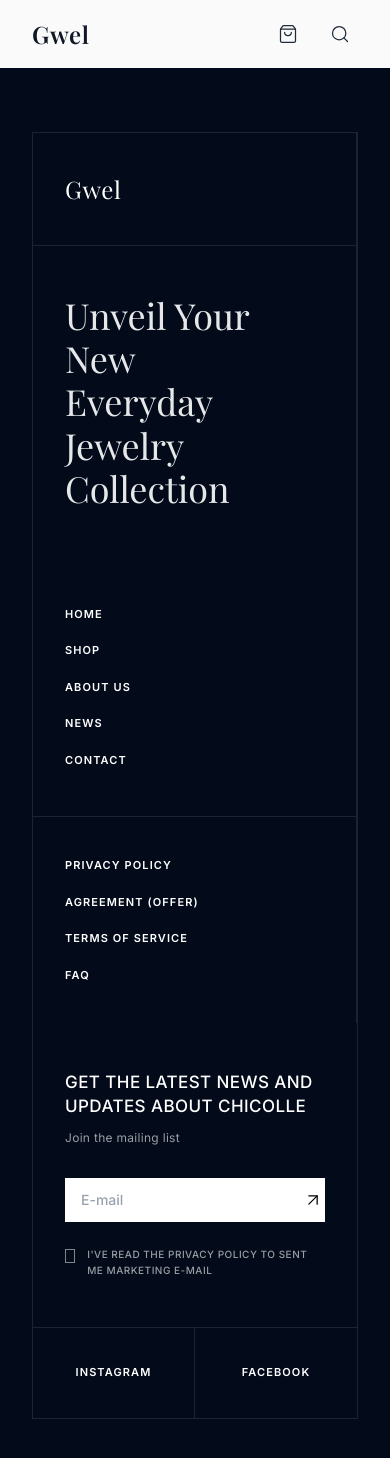
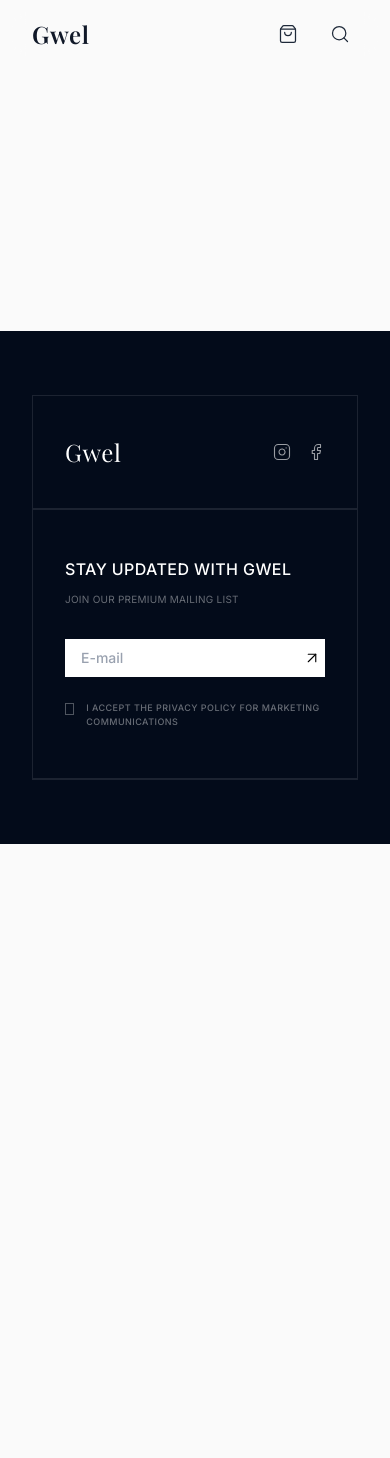
Before and after one commit to ehsaancode/diamondDraft, a React (Vite) app in the folder frontend/: page /shop in a window 390 px wide. Shown: the top 1458 px of the page. After the commit the page ends 844 px from the top, so only its background shows below. Built offline with nearby package versions, Linux system fonts and the light colour scheme.

Commit message:
optimize footer for mobile screen

```diff
--- a/frontend/src/components/home/EditorialSection.jsx
+++ b/frontend/src/components/home/EditorialSection.jsx
@@ -35,7 +35,7 @@ const EditorialSection = () => {
                 style={{ y: imageY }}
                 src={heroModel}
                 alt="Brand Ambassador"
-                className="w-full max-w-2xl h-auto object-contain mix-blend-multiply"
+                className="w-full max-w-2xl h-auto object-contain mix-blend-multiply scale-125"
               />
             </div>
 
@@ -48,30 +48,30 @@ const EditorialSection = () => {
           </div>
 
           {/* Right - Featured Product Card */}
-          <div className="bg-[#E5E5E5] p-12 md:p-16 flex flex-col justify-center min-h-[600px] relative">
-            <div className="max-w-sm ml-auto">
-              <h2 className="text-4xl font-bold mb-2 text-black leading-tight">
+          <div className="bg-[#E5E5E5] p-8 md:p-16 flex flex-col justify-center min-h-[500px] md:min-h-[600px] relative">
+            <div className="max-w-sm mx-auto lg:ml-auto lg:mr-0">
+              <h2 className="text-3xl md:text-4xl font-bold mb-2 text-black leading-tight">
                 {featureProduct.name.split(' ').slice(0, 3).join(' ')} ring
               </h2>
-              <p className="text-sm text-gray-500 mb-12 uppercase tracking-widest font-semibold">18K yellow gold</p>
+              <p className="text-xs md:text-sm text-gray-500 mb-8 md:mb-12 uppercase tracking-widest font-semibold">18K yellow gold</p>
 
-              <div className="w-full aspect-square flex items-center justify-center mb-12">
+              <div className="w-full aspect-square flex items-center justify-center mb-8 md:mb-12">
                 <motion.img
                   whileHover={{ scale: 1.05 }}
                   transition={{ duration: 0.5 }}
                   src={featureProduct.image}
                   alt={featureProduct.name}
-                  className="max-h-[300px] w-auto object-contain mix-blend-multiply drop-shadow-xl"
+                  className="max-h-[250px] md:max-h-[300px] w-auto object-contain mix-blend-multiply drop-shadow-xl"
                 />
               </div>
 
               <div className="flex justify-between items-end">
                 <div>
-                  <p className="text-xs text-gray-400 mb-1 uppercase tracking-tighter">From</p>
-                  <p className="text-3xl font-bold text-black">${featureProduct.price.toLocaleString()}</p>
+                  <p className="text-[10px] text-gray-400 mb-1 uppercase tracking-tighter">From</p>
+                  <p className="text-2xl md:text-3xl font-bold text-black">${featureProduct.price.toLocaleString()}</p>
                 </div>
-                <button className="bg-black text-white p-6 hover:bg-gray-800 transition-colors cursor-pointer group">
-                  <ArrowUpRight size={24} className="group-hover:translate-x-1 group-hover:-translate-y-1 transition-transform" />
+                <button className="bg-black text-white p-5 md:p-6 hover:bg-gray-800 transition-colors cursor-pointer group">
+                  <ArrowUpRight size={20} className="md:w-6 md:h-6 group-hover:translate-x-1 group-hover:-translate-y-1 transition-transform" />
                 </button>
               </div>
             </div>
--- a/frontend/src/components/layout/Footer.jsx
+++ b/frontend/src/components/layout/Footer.jsx
@@ -1,26 +1,35 @@
 import React from 'react';
-import { ArrowUpRight } from 'lucide-react';
+import { ArrowUpRight, Instagram, Facebook } from 'lucide-react';
 
 const Footer = () => {
   return (
     <footer className="bg-[#030b1a] text-white py-16 px-8 flex justify-center w-full">
       <div className="w-full max-w-7xl">
-        <div className="grid grid-cols-1 md:grid-cols-[1.2fr_1fr_1.5fr] border border-white/10">
+        <div className="grid grid-cols-1 md:grid-cols-[1.2fr_1fr_1.5fr] border border-white/10 overflow-hidden">
 
           {/* Left Column */}
-          <div className="border-r border-white/10 flex flex-col">
-            <div className="p-8 py-10 border-b border-white/10 flex items-center">
+          <div className="border-b md:border-b-0 md:border-r border-white/10 flex flex-col">
+            <div className="p-8 py-10 border-b border-white/10 flex items-center justify-between md:justify-start">
               <span className="text-2xl font-serif tracking-wide">Gwel</span>
+              {/* Mobile Socials */}
+              <div className="flex gap-4 md:hidden">
+                <a href="#" className="text-white/60 hover:text-white transition-colors">
+                  <Instagram size={18} strokeWidth={1.5} />
+                </a>
+                <a href="#" className="text-white/60 hover:text-white transition-colors">
+                  <Facebook size={18} strokeWidth={1.5} />
+                </a>
+              </div>
             </div>
-            <div className="p-8 py-12 flex-1">
+            <div className="p-8 py-12 flex-1 hidden md:block">
               <h2 className="text-4xl lg:text-5xl font-serif leading-[1.2] text-white/90">
                 Unveil Your<br/>New<br/>Everyday<br/>Jewelry<br/>Collection
               </h2>
             </div>
           </div>
 
-          {/* Middle Column */}
-          <div className="border-r border-white/10 flex flex-col">
+          {/* Middle Column - Hidden on Mobile */}
+          <div className="hidden md:flex border-r border-white/10 flex-col">
             <div className="p-8 py-12 border-b border-white/10 flex-1">
               <nav className="flex flex-col gap-5 text-[11px] font-bold tracking-widest uppercase">
                 <a href="#" className="hover:text-gray-300 transition-colors">Home</a>
@@ -43,39 +52,38 @@ const Footer = () => {
           {/* Right Column */}
           <div className="flex flex-col">
             <div className="p-8 py-12 border-b border-white/10 flex-1 flex flex-col justify-center">
-              <h3 className="text-[17px] font-medium mb-3 tracking-wide leading-snug">
-                GET THE LATEST NEWS AND<br/>UPDATES ABOUT CHICOLLE
+              <h3 className="text-base md:text-[17px] font-medium mb-3 tracking-wide leading-snug uppercase">
+                Stay updated with Gwel
               </h3>
-              <p className="text-xs text-white/60 mb-8 tracking-wide">Join the mailing list</p>
+              <p className="text-[10px] md:text-xs text-white/40 mb-8 tracking-wide uppercase">Join our premium mailing list</p>
 
-              <div className="flex bg-white items-center p-2 pl-4 mb-4">
+              <div className="flex bg-white items-center p-1.5 pl-4 mb-4">
                 <input
                   type="email"
                   placeholder="E-mail"
                   className="flex-1 outline-none text-black text-sm placeholder-gray-400 bg-transparent font-medium"
                 />
                 <button className="p-1 px-3 hover:bg-gray-100 transition-colors cursor-pointer text-black">
-                  <ArrowUpRight size={20} className="text-black" strokeWidth={1.5} />
+                  <ArrowUpRight size={18} className="text-black" strokeWidth={1.5} />
                 </button>
               </div>
 
               <label className="flex items-start gap-3 cursor-pointer group mt-2">
-                <div className="w-3.5 h-3.5 border border-white/50 mt-[3px] group-hover:bg-white transition-colors" />
-                <span className="text-[10px] uppercase tracking-wider text-white/60 leading-relaxed font-medium">
-                  I've read the Privacy Policy to sent me marketing e-mail
+                <div className="w-3 h-3 border border-white/30 mt-[2px] group-hover:bg-white transition-colors" />
+                <span className="text-[9px] uppercase tracking-wider text-white/40 leading-relaxed font-medium">
+                  I accept the Privacy Policy for marketing communications
                 </span>
               </label>
             </div>
-            <div className="grid grid-cols-2 h-[90px]">
-              <a href="#" className="border-r border-white/10 text-[11px] font-bold tracking-widest uppercase hover:bg-white/5 transition-colors flex items-center justify-center">
-                Instagram
+            <div className="hidden md:grid grid-cols-2 h-[80px] md:h-[90px]">
+              <a href="#" className="border-r border-white/10 hover:bg-white/5 transition-colors flex items-center justify-center group" aria-label="Instagram">
+                <Instagram size={20} strokeWidth={1.5} className="group-hover:scale-110 transition-transform" />
               </a>
-              <a href="#" className="text-[11px] font-bold tracking-widest uppercase hover:bg-white/5 transition-colors flex items-center justify-center">
-                Facebook
+              <a href="#" className="hover:bg-white/5 transition-colors flex items-center justify-center group" aria-label="Facebook">
+                <Facebook size={20} strokeWidth={1.5} className="group-hover:scale-110 transition-transform" />
               </a>
             </div>
           </div>
-
         </div>
       </div>
     </footer>
--- a/frontend/src/pages/Home.jsx
+++ b/frontend/src/pages/Home.jsx
@@ -1,7 +1,6 @@
 import React from 'react';
 import Hero from '../components/home/Hero';
 import BestSelling from '../components/home/BestSelling';
-import FeaturedSection from '../components/home/FeaturedSection';
 import YouMayAlsoLike from '../components/home/YouMayAlsoLike';
 import EditorialSection from '../components/home/EditorialSection';
 
@@ -10,7 +9,6 @@ const Home = () => {
     <div className="w-full min-h-screen">
       <Hero />
       <BestSelling />
-      <FeaturedSection />
       <EditorialSection />
       <YouMayAlsoLike />
     </div>
```
Also changed, not shown: frontend/public/beautiful_model_gold_necklace_1772562801429.png.
